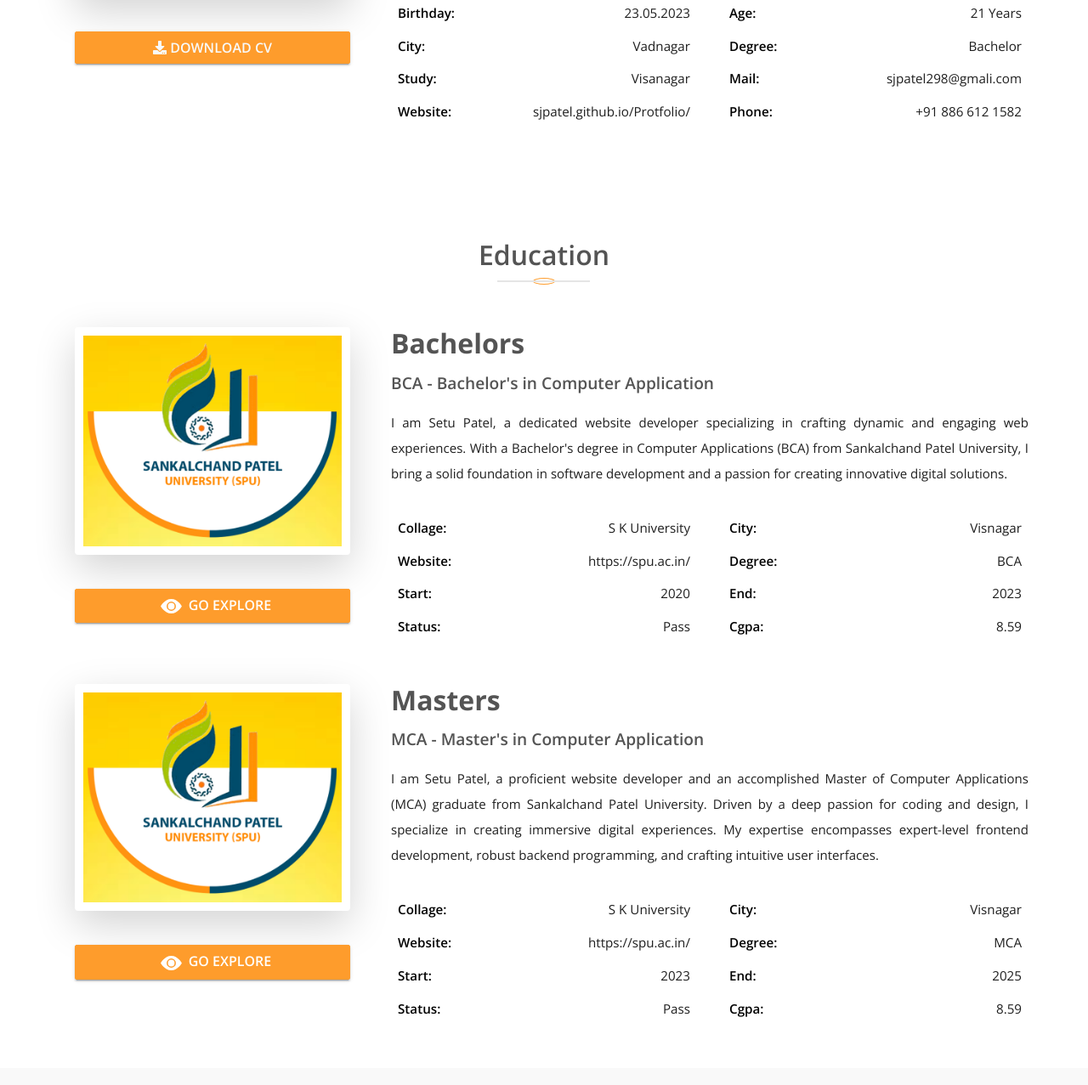
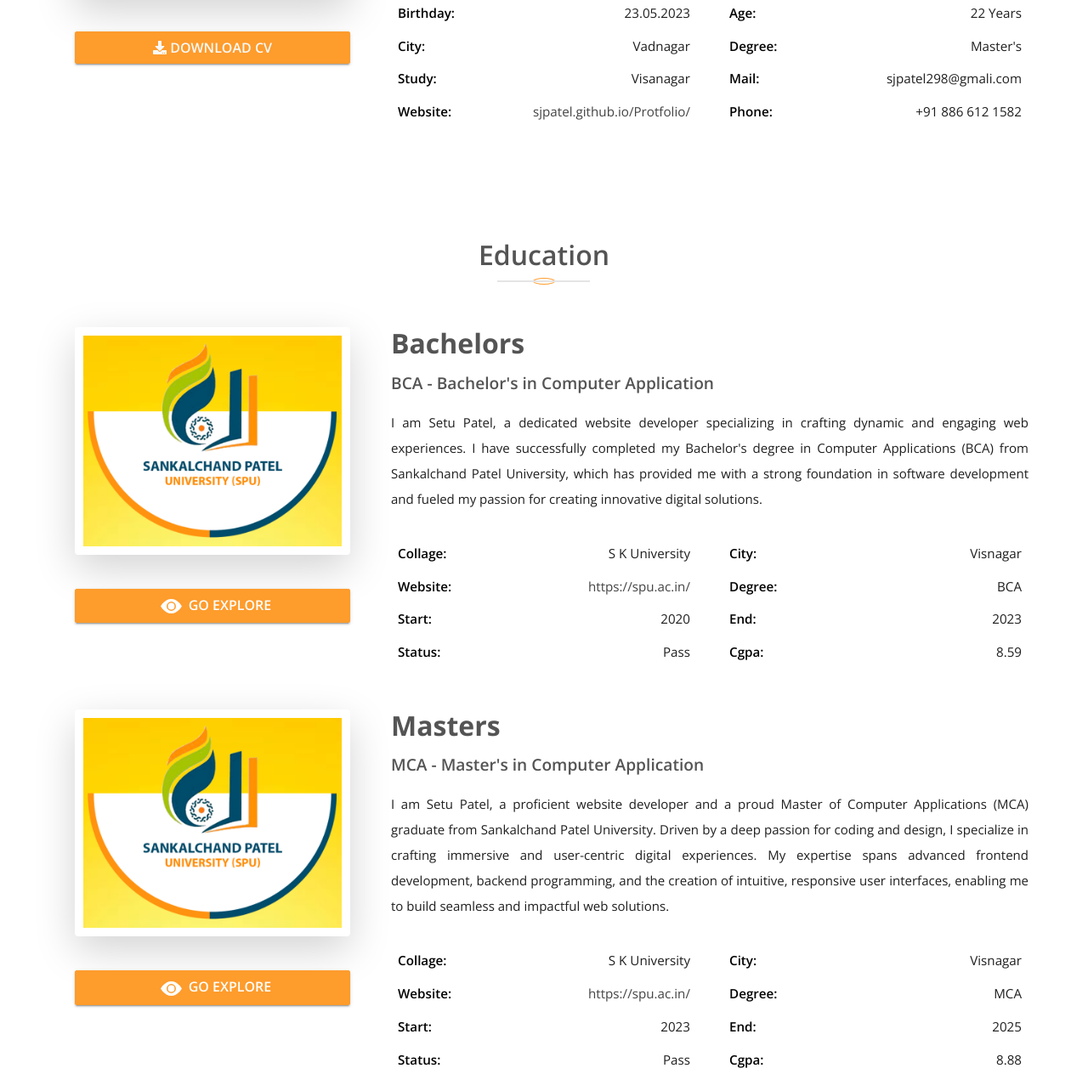
Before and after one commit to SJPATEL/Portfolio, a plain HTML site: page index.html in a window 1280 px wide. Shown: the part 983-2260 px from the top of the page at 85% size. Drawn offline with nearby package versions, Linux system fonts and the light colour scheme.

Commit message:
Update index.html
Update on 26-05-2025

```diff
--- a/index.html
+++ b/index.html
@@ -194,15 +194,15 @@
                                     <li><span>Birthday:</span>23.05.2023</li>
                                     <li><span>City:</span>Vadnagar</li>
                                     <li><span>Study:</span>Visanagar</li>
-                                    <li><span>Website:</span>sjpatel.github.io/Protfolio/</li>
+                                    <li><span>Website:</span><a href="https://sjpatel.github.io/Protfolio/">sjpatel.github.io/Protfolio/</a></li>
                                 </ul>
                             </div>
                         </div>
                         <div class="col-md-6 col-12">
                             <div class="info-list">
                                 <ul>
-                                    <li><span>Age:</span>21 Years</li>
-                                    <li><span>Degree:</span>Bachelor</li>
+                                    <li><span>Age:</span>22 Years</li>
+                                    <li><span>Degree:</span>Master's</li>
                                     <li><span>Mail:</span>sjpatel298@gmali.com</li>
                                     <li><span>Phone:</span>+91 886 612 1582</li>
                                 </ul>
@@ -243,10 +243,7 @@
                 <div class="detail-col col-md-8">
                     <h2>Bachelors</h2>
                     <h6>BCA - Bachelor's in Computer Application</h6>
-                    <p style="text-align: justify;">I am Setu Patel, a dedicated website developer specializing in
-                        crafting dynamic and engaging web experiences. With a Bachelor's degree in Computer Applications
-                        (BCA) from Sankalchand Patel University, I bring a solid foundation in software development and
-                        a passion for creating innovative digital solutions.
+                    <p style="text-align: justify;">I am Setu Patel, a dedicated website developer specializing in crafting dynamic and engaging web experiences. I have successfully completed my Bachelor's degree in Computer Applications (BCA) from Sankalchand Patel University, which has provided me with a strong foundation in software development and fueled my passion for creating innovative digital solutions.
                     </p>
                     <div class="row">
                         <div class="col-md-6 col-12">
@@ -254,7 +251,7 @@
                                 <ul>
                                     <li><span>Collage:</span>S K University</li>
 
-                                    <li><span>Website:</span>https://spu.ac.in/</li>
+                                    <li><span>Website:</span><a href="https://spu.ac.in/">https://spu.ac.in/</a></li>
 
                                     <li><span>Start:</span>2020</li>
                                     <li><span>Status:</span>Pass</li>
@@ -294,11 +291,7 @@
                 <div class="detail-col col-md-8">
                     <h2>Masters</h2>
                     <h6>MCA - Master's in Computer Application</h6>
-                    <p style="text-align: justify;">I am Setu Patel, a proficient website developer and an accomplished
-                        Master of Computer Applications (MCA) graduate from Sankalchand Patel University. Driven by a
-                        deep passion for coding and design, I specialize in creating immersive digital experiences. My
-                        expertise encompasses expert-level frontend development, robust backend programming, and
-                        crafting intuitive user interfaces.
+                    <p style="text-align: justify;">I am Setu Patel, a proficient website developer and a proud Master of Computer Applications (MCA) graduate from Sankalchand Patel University. Driven by a deep passion for coding and design, I specialize in crafting immersive and user-centric digital experiences. My expertise spans advanced frontend development, backend programming, and the creation of intuitive, responsive user interfaces, enabling me to build seamless and impactful web solutions.
                     </p>
                     <div class="row">
                         <div class="col-md-6 col-12">
@@ -306,7 +299,7 @@
                                 <ul>
                                     <li><span>Collage:</span>S K University</li>
 
-                                    <li><span>Website:</span>https://spu.ac.in/</li>
+                                    <li><span>Website:</span><a href="https://spu.ac.in/">https://spu.ac.in/</a></li>
 
                                     <li><span>Start:</span>2023</li>
                                     <li><span>Status:</span>Pass</li>
@@ -319,7 +312,7 @@
                                     <li><span>City:</span>Visnagar</li>
                                     <li><span>Degree:</span>MCA</li>
                                     <li><span>End:</span>2025</li>
-                                    <li><span>Cgpa:</span>8.59</li>
+                                    <li><span>Cgpa:</span>8.88</li>
 
                                 </ul>
                             </div>
@@ -437,8 +430,22 @@
                                 style="width: 90%" aria-valuenow="90" aria-valuemin="0" aria-valuemax="100"></div>
                         </div>
                     </li>
+                  <li>
+                        <label for="">Laravel </label>
+                        <div class="progress">
+                            <div class="progress-bar bg-warning progress-bar-striped" role="progressbar"
+                                style="width: 70%" aria-valuenow="90" aria-valuemin="0" aria-valuemax="100"></div>
+                        </div>
+                    </li>
                     <li>
                         <label for="">NODE JS </label>
+                        <div class="progress">
+                            <div class="progress-bar bg-warning progress-bar-striped" role="progressbar"
+                                style="width: 60%" aria-valuenow="60" aria-valuemin="0" aria-valuemax="100"></div>
+                        </div>
+                    </li>
+                  <li>
+                        <label for="">Django </label>
                         <div class="progress">
                             <div class="progress-bar bg-warning progress-bar-striped" role="progressbar"
                                 style="width: 60%" aria-valuenow="60" aria-valuemin="0" aria-valuemax="100"></div>
```
